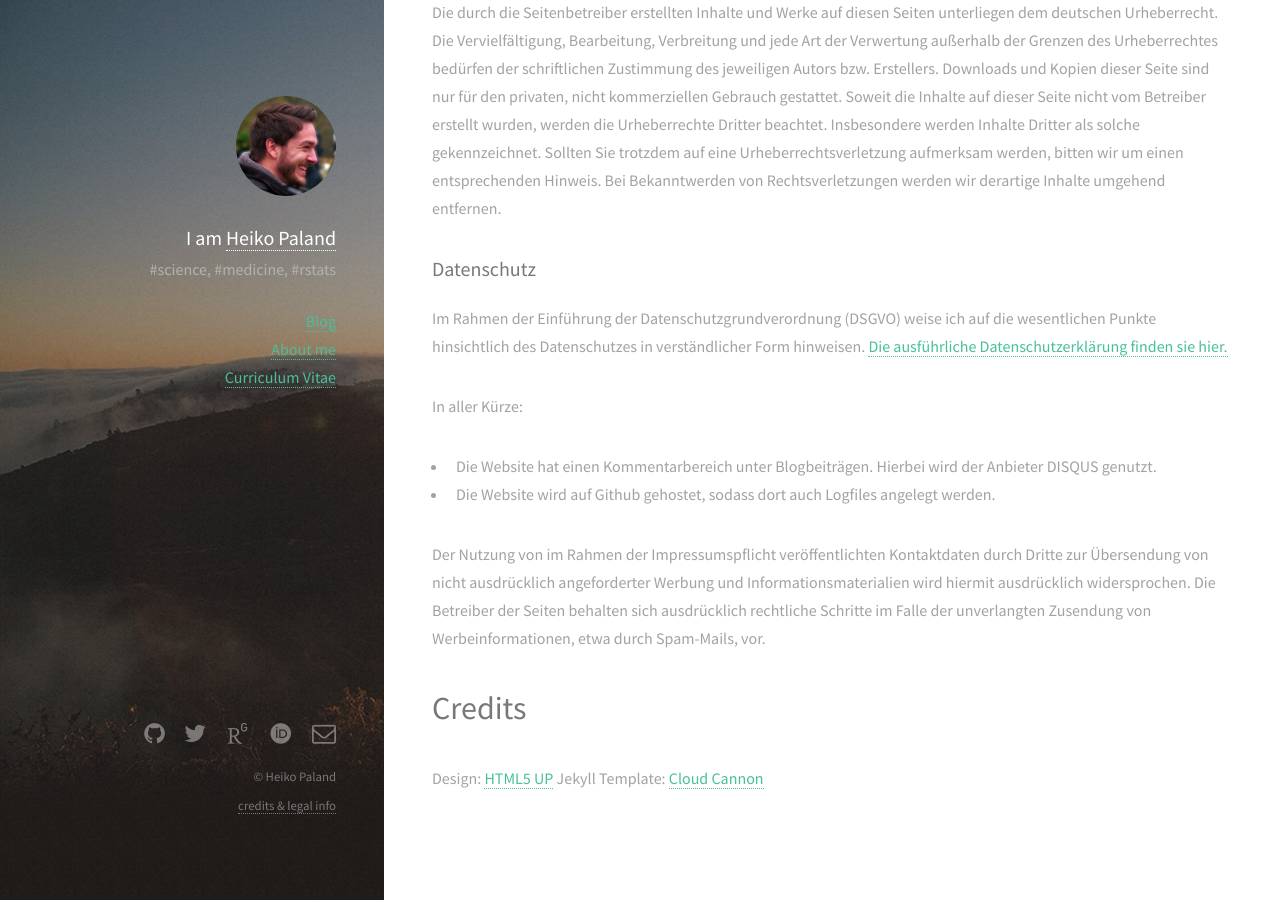
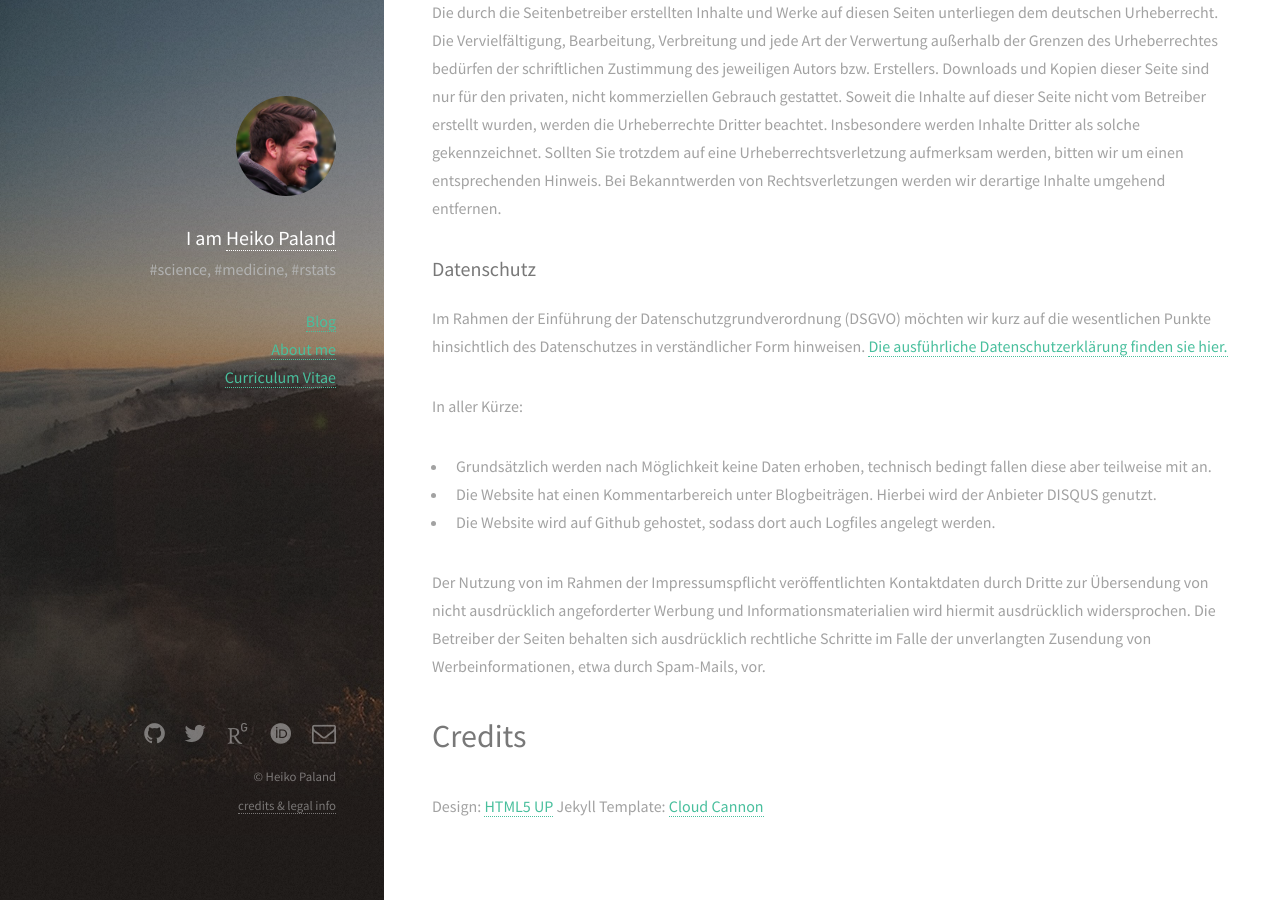
Before and after one commit to old-jekyll-templates/Strata-Jekyll-Theme, a Jekyll site: the page built from credits_and_legal-info.md, in a window 1280 px wide and 900 px high, scrolled down 1304 px. Built offline with Jekyll 4.4.1, drawn with Linux system fonts in a browser that asks for light colours; some web fonts are replaced; comment, search, counter and statistics services are not loaded.

Commit message:
DSGVO update

```diff
--- a/credits_and_legal-info.md
+++ b/credits_and_legal-info.md
@@ -37,9 +37,10 @@
 
 ### Datenschutz
 
-Im Rahmen der Einführung der Datenschutzgrundverordnung (DSGVO) weise ich auf die wesentlichen Punkte hinsichtlich des Datenschutzes in verständlicher Form hinweisen. <a href="/data_privacy_statement.html">Die ausführliche Datenschutzerklärung finden sie hier.</a>
+Im Rahmen der Einführung der Datenschutzgrundverordnung (DSGVO) möchten wir kurz auf die wesentlichen Punkte hinsichtlich des Datenschutzes in verständlicher Form hinweisen. <a href="/data_privacy_statement.html">Die ausführliche Datenschutzerklärung finden sie hier.</a>
 
 In aller Kürze:
+- Grundsätzlich werden nach Möglichkeit keine Daten erhoben, technisch bedingt fallen diese aber teilweise mit an.
 - Die Website hat einen Kommentarbereich unter Blogbeiträgen. Hierbei wird der Anbieter DISQUS genutzt.
 - Die Website wird auf Github gehostet, sodass dort auch Logfiles angelegt werden.
 
```
Also changed, not shown: data_privacy_statement.md (+7 -1 lines).
